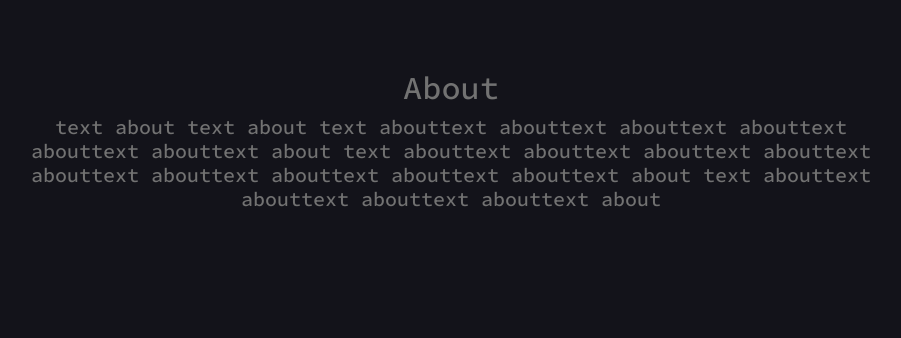
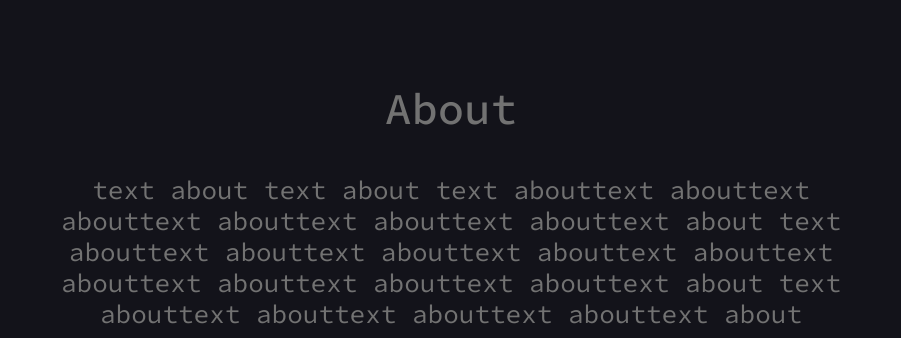
Before and after one commit to dougsfelipe/Portfolio, a plain HTML site: page index.html in a window 1280 px wide. Shown: the part 589-927 px from the top of the page, without its empty margins (189-1090 px from the left). Before the commit the page ends 808 px from the top, so only its background shows below. Drawn offline with nearby package versions, Linux system fonts and the light colour scheme.

Commit message:
Ajustes no about

```diff
--- a/main.css
+++ b/main.css
@@ -47,6 +47,18 @@ h3{
     margin-bottom: 25px;
 }
 
+h2{
+    font-size:44px;
+    font-weight: 500;
+}
+
+h5{
+    margin-top: 38px;
+    font-size: 26px;
+    font-weight: 300;
+}
+
+
 .image{
     width: 47px;
 
@@ -56,8 +68,10 @@ h3{
 }
 
 .about{
-    margin-top: 72px;
+    margin-top: 86px;
 }
+
+
 
 
 @media only screen and (max-width: 600px) {
```
